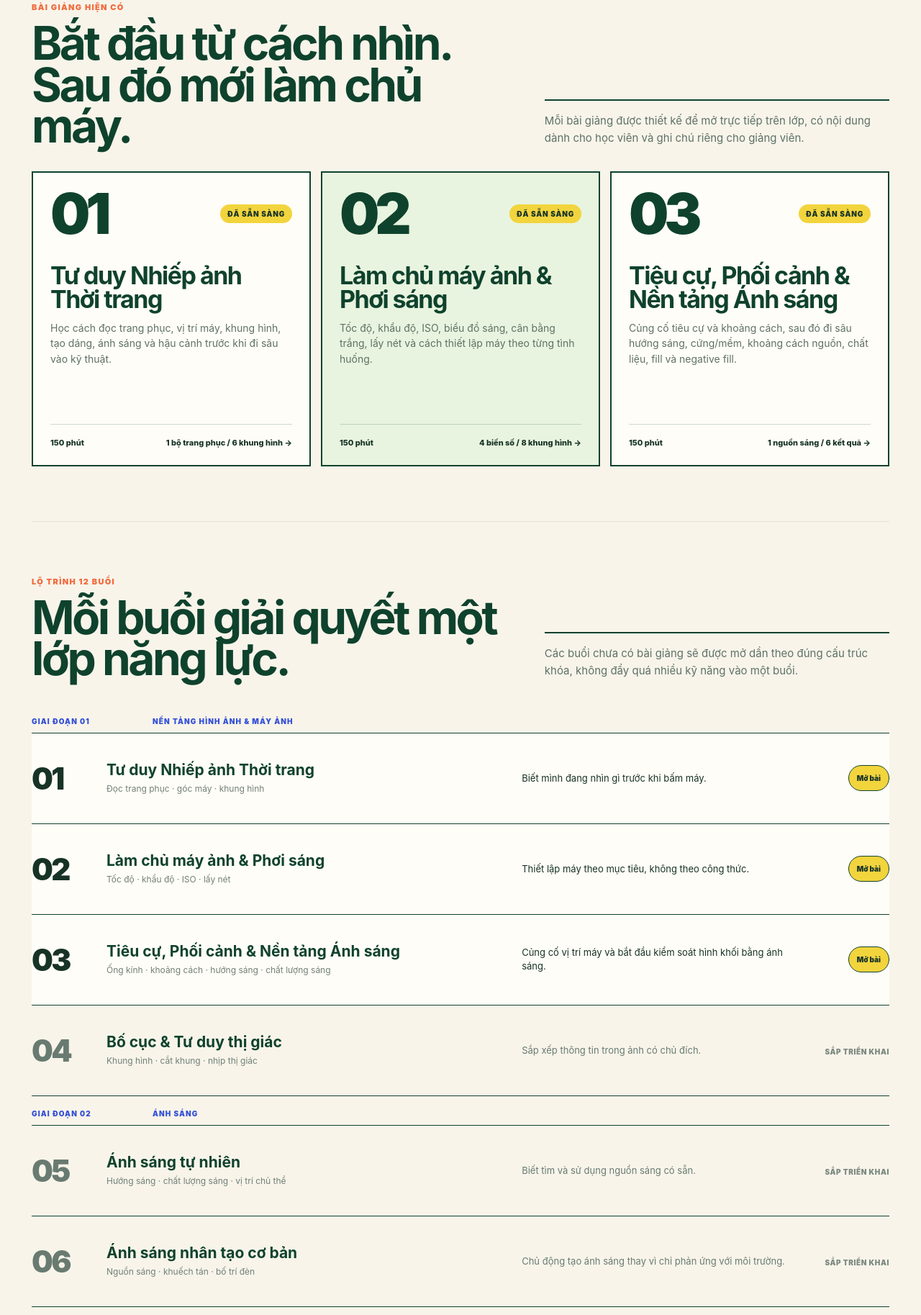
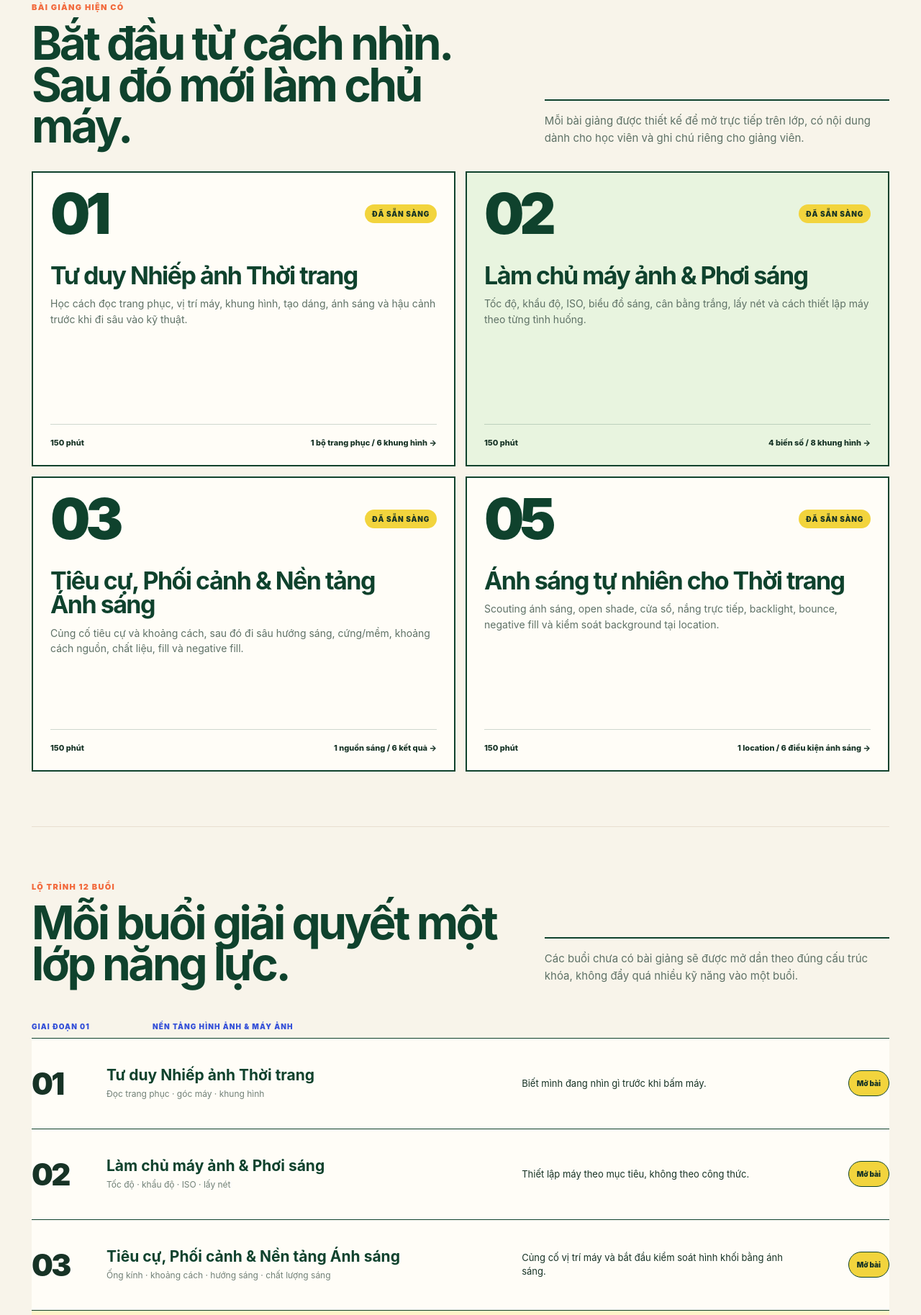
Before and after one commit to hangdoivn/hangdoi_academy, a plain HTML site: page lessons/photography-basic/fashion/index.html in a window 1280 px wide. Shown: the part 970-2797 px from the top of the page at 72% size. Drawn offline with Linux system fonts and the light colour scheme.

Commit message:
feat(fashion-lessons): publish lesson 05 and mark lesson 04 practice

```diff
--- a/lessons/photography-basic/fashion/index.html
+++ b/lessons/photography-basic/fashion/index.html
@@ -45,7 +45,7 @@
     .kicker{color:var(--orange);font-size:11px;font-weight:900;letter-spacing:.12em;text-transform:uppercase}
     h2{margin:14px 0 0;color:var(--green-950);font-size:clamp(42px,5vw,72px);line-height:.9;letter-spacing:-.055em}
     .section-lead{margin:0;padding-top:16px;border-top:2px solid var(--green-950);color:var(--muted);font-size:15px;line-height:1.6}
-    .available-grid{display:grid;grid-template-columns:repeat(3,1fr);gap:14px}
+    .available-grid{display:grid;grid-template-columns:repeat(2,1fr);gap:14px}
     .lesson-feature{min-height:410px;display:flex;flex-direction:column;justify-content:space-between;padding:24px;border:2px solid var(--green-950);background:var(--paper-0);text-decoration:none;transition:transform .18s ease,box-shadow .18s ease}
     .lesson-feature:hover{transform:translate(-3px,-3px);box-shadow:7px 7px 0 var(--green-950)}
     .lesson-feature:nth-child(2){background:var(--green-100)}
@@ -57,7 +57,7 @@
     .lesson-meta{display:flex;justify-content:space-between;gap:16px;padding-top:18px;border-top:1px solid rgba(15,66,45,.2);font-size:11px;font-weight:800}
     .roadmap{position:relative;display:grid;gap:0;border-top:1px solid var(--green-950)}
     .roadmap-row{display:grid;grid-template-columns:86px minmax(220px,3fr) minmax(200px,2fr) 120px;gap:18px;align-items:center;min-height:126px;border-bottom:1px solid var(--green-950)}
-    .roadmap-row.live{background:var(--paper-0)}
+    .roadmap-row.live{background:var(--paper-0)}.roadmap-row.practice{background:#FFF4C9}.roadmap-row.practice .roadmap-action span{color:var(--green-800)}
     .roadmap-row.upcoming{color:#697B71}
     .roadmap-no{font-size:42px;font-weight:900;letter-spacing:-.06em}
     .roadmap-title strong{display:block;color:var(--green-950);font-size:21px;line-height:1.05}.roadmap-title span{display:block;margin-top:7px;font-size:12px;color:#718077}
@@ -99,7 +99,7 @@
         <h1>Bài giảng<br>Thời trang.</h1>
         <p class="lead">Lộ trình 12 buổi đi từ <strong>tư duy hình ảnh → làm chủ máy → ánh sáng → hướng dẫn người mẫu → chụp thực tế → hậu kỳ → dự án cuối khóa</strong>.</p>
         <div class="hero-actions">
-          <a class="btn primary" href="/bai-giang/nhiep-anh-co-ban/thoi-trang/buoi-03/">Tiếp tục Buổi 03 →</a>
+          <a class="btn primary" href="/bai-giang/nhiep-anh-co-ban/thoi-trang/buoi-05/">Tiếp tục Buổi 05 →</a>
           <a class="btn ghost" href="#lo-trinh">Xem toàn bộ lộ trình</a>
         </div>
       </div>
@@ -114,8 +114,8 @@
     </section>
 
     <div class="progress-strip">
-      <div class="progress-main"><small>Tiến độ giáo trình</small><strong>03 / 12 buổi</strong></div>
-      <div class="progress-cell"><small>Đã có bài giảng</small><strong>Buổi 01–03</strong></div>
+      <div class="progress-main"><small>Tiến độ giáo trình</small><strong>05 / 12 lộ trình</strong></div>
+      <div class="progress-cell"><small>Đã có bài giảng</small><strong>04 bài giảng + 01 thực hành</strong></div>
       <div class="progress-cell"><small>Thời lượng</small><strong>150 phút / buổi</strong></div>
       <div class="progress-cell"><small>Phương pháp</small><strong>Quan sát + thực hành</strong></div>
     </div>
@@ -150,6 +150,14 @@
           </div>
           <div class="lesson-meta"><span>150 phút</span><span>1 nguồn sáng / 6 kết quả →</span></div>
         </a>
+        <a class="lesson-feature" href="/bai-giang/nhiep-anh-co-ban/thoi-trang/buoi-05/">
+          <div>
+            <div class="lesson-top"><div class="lesson-no">05</div><div class="status">Đã sẵn sàng</div></div>
+            <h3>Ánh sáng tự nhiên cho Thời trang</h3>
+            <p>Scouting ánh sáng, open shade, cửa sổ, nắng trực tiếp, backlight, bounce, negative fill và kiểm soát background tại location.</p>
+          </div>
+          <div class="lesson-meta"><span>150 phút</span><span>1 location / 6 điều kiện ánh sáng →</span></div>
+        </a>
       </div>
     </section>
 
@@ -164,12 +172,12 @@
         <div class="roadmap-row live"><div class="roadmap-no">01</div><div class="roadmap-title"><strong>Tư duy Nhiếp ảnh Thời trang</strong><span>Đọc trang phục · góc máy · khung hình</span></div><div class="roadmap-focus">Biết mình đang nhìn gì trước khi bấm máy.</div><div class="roadmap-action"><a href="/bai-giang/nhiep-anh-co-ban/thoi-trang/buoi-01/">Mở bài</a></div></div>
         <div class="roadmap-row live"><div class="roadmap-no">02</div><div class="roadmap-title"><strong>Làm chủ máy ảnh & Phơi sáng</strong><span>Tốc độ · khẩu độ · ISO · lấy nét</span></div><div class="roadmap-focus">Thiết lập máy theo mục tiêu, không theo công thức.</div><div class="roadmap-action"><a href="/bai-giang/nhiep-anh-co-ban/thoi-trang/buoi-02/">Mở bài</a></div></div>
         <div class="roadmap-row live"><div class="roadmap-no">03</div><div class="roadmap-title"><strong>Tiêu cự, Phối cảnh & Nền tảng Ánh sáng</strong><span>Ống kính · khoảng cách · hướng sáng · chất lượng sáng</span></div><div class="roadmap-focus">Củng cố vị trí máy và bắt đầu kiểm soát hình khối bằng ánh sáng.</div><div class="roadmap-action"><a href="/bai-giang/nhiep-anh-co-ban/thoi-trang/buoi-03/">Mở bài</a></div></div>
-        <div class="roadmap-row upcoming"><div class="roadmap-no">04</div><div class="roadmap-title"><strong>Bố cục & Tư duy thị giác</strong><span>Khung hình · cắt khung · nhịp thị giác</span></div><div class="roadmap-focus">Sắp xếp thông tin trong ảnh có chủ đích.</div><div class="roadmap-action"><span>Sắp triển khai</span></div></div>
+        <div class="roadmap-row practice"><div class="roadmap-no">04</div><div class="roadmap-title"><strong>Thực hành tổng hợp Buổi 01–03</strong><span>Tư duy hình ảnh · máy ảnh · tiêu cự · nền tảng ánh sáng</span></div><div class="roadmap-focus">Thực hành tại lớp để củng cố kỹ năng trước khi chuyển sang location và ánh sáng tự nhiên.</div><div class="roadmap-action"><span>Thực hành tại lớp</span></div></div>
       </div>
 
       <div class="phase"><span>Giai đoạn 02</span><span>Ánh sáng</span></div>
       <div class="roadmap">
-        <div class="roadmap-row upcoming"><div class="roadmap-no">05</div><div class="roadmap-title"><strong>Ánh sáng tự nhiên</strong><span>Hướng sáng · chất lượng sáng · vị trí chủ thể</span></div><div class="roadmap-focus">Biết tìm và sử dụng nguồn sáng có sẵn.</div><div class="roadmap-action"><span>Sắp triển khai</span></div></div>
+        <div class="roadmap-row live"><div class="roadmap-no">05</div><div class="roadmap-title"><strong>Ánh sáng tự nhiên cho Thời trang</strong><span>Scouting · open shade · direct sun · backlight · fill</span></div><div class="roadmap-focus">Biết tìm vùng sáng, đặt người mẫu và kiểm soát contrast/background tại location thật.</div><div class="roadmap-action"><a href="/bai-giang/nhiep-anh-co-ban/thoi-trang/buoi-05/">Mở bài</a></div></div>
         <div class="roadmap-row upcoming"><div class="roadmap-no">06</div><div class="roadmap-title"><strong>Ánh sáng nhân tạo cơ bản</strong><span>Nguồn sáng · khuếch tán · bố trí đèn</span></div><div class="roadmap-focus">Chủ động tạo ánh sáng thay vì chỉ phản ứng với môi trường.</div><div class="roadmap-action"><span>Sắp triển khai</span></div></div>
       </div>
 
```
